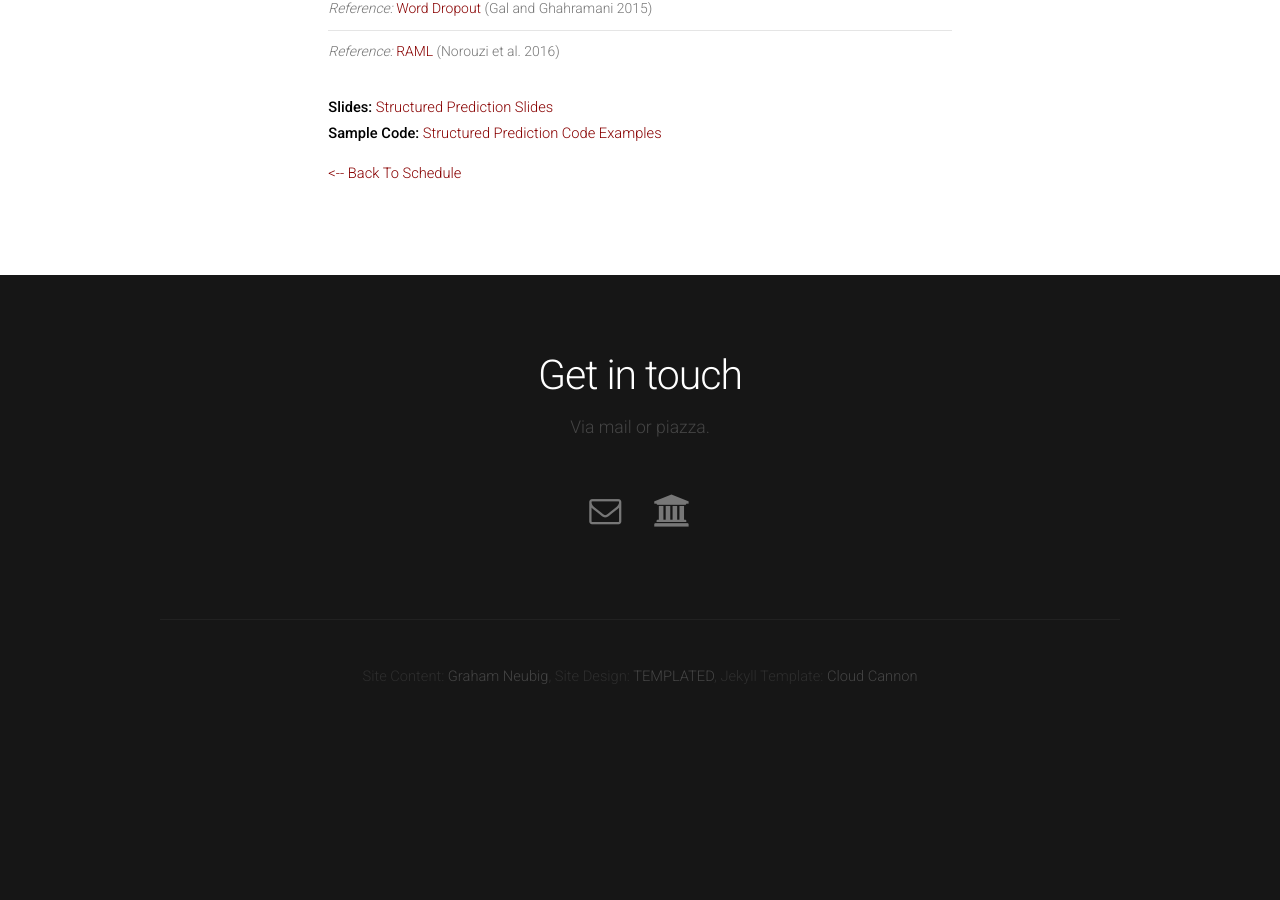
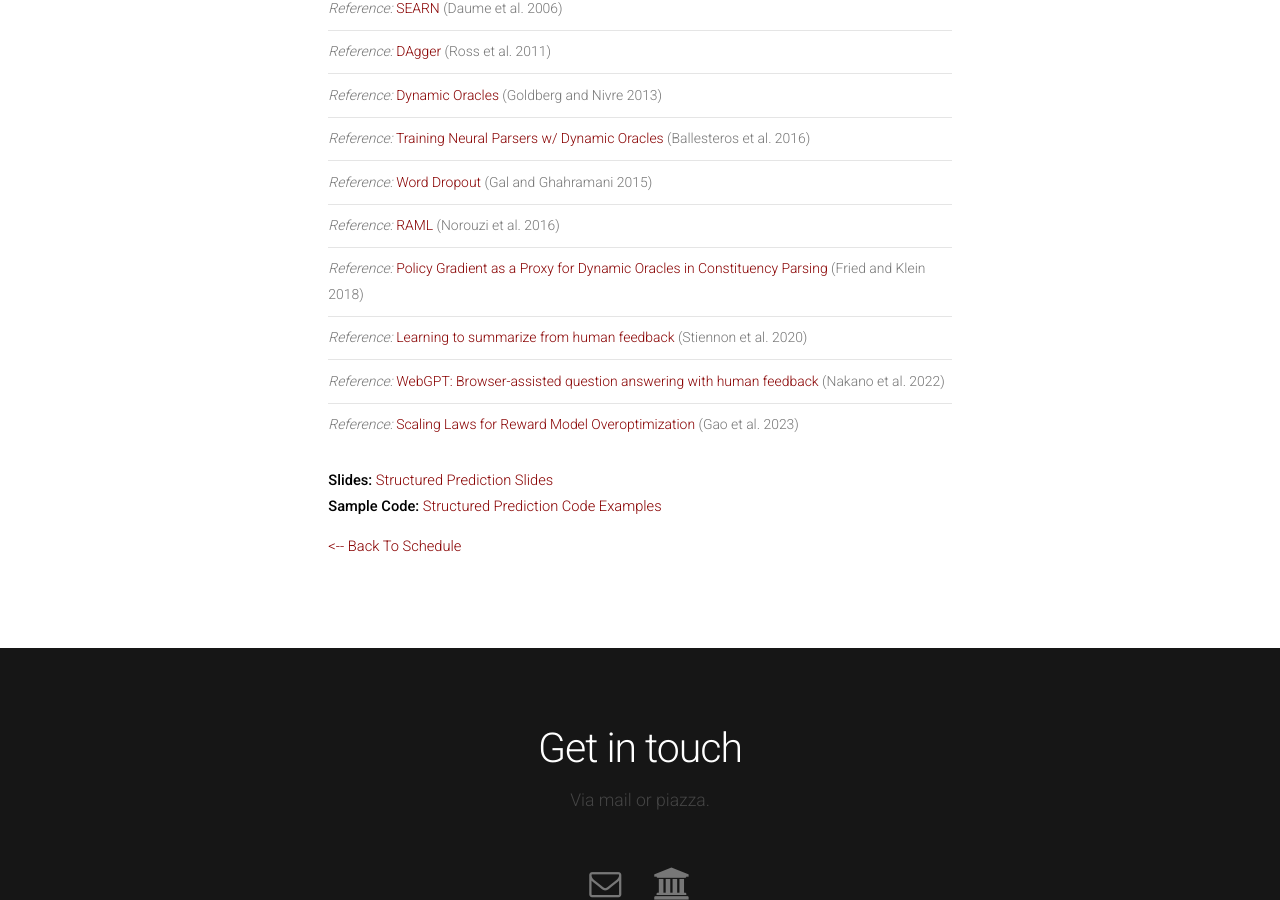
Before and after one commit to cmu-anlp/cmu-anlp.github.io, a Jekyll site: the page built from _posts/2023-11-17-structured.html, in a window 1280 px wide and 900 px high, scrolled down 2234 px. Built offline with Jekyll 4.4.1, drawn with Linux system fonts in a browser that asks for light colours; nearby versions of some CDN libraries; before the commit the page ends 2967 px from its top, so only the background shows below that; some of the changed text lies outside the part shown.

Commit message:
update slides

```diff
--- a/_posts/2023-11-17-structured.html
+++ b/_posts/2023-11-17-structured.html
@@ -25,6 +25,10 @@ categories: classes
   <li><i>Reference:</i> <a href="https://arxiv.org/abs/1909.13788">Revisiting Self-training</a> (He et al. 2020)</li>
   <li><i>Reference:</i> <a href="http://www.gatsby.ucl.ac.uk/~dayan/papers/reinfss.pdf">Adding Baselines</a> (Dayan 1990)</li>
   <li><i>Reference:</i> <a href="https://arxiv.org/pdf/1511.06732.pdf">Sequence-level Training for RNNs</a> (Ranzato et al. 2016)</li>
+  <li><i>Reference:</i> <a href="https://arxiv.org/abs/1512.02433">Minimum Risk Training for Neural Machine Translation</a> (Shen et al. 2016)</li>
+  <li><i>Reference:</i> <a href="https://arxiv.org/abs/1707.06347">Proximal Policy Optimization Algorithms</a> (Schulman et al. 2017)</li>
+  <li><i>Reference:</i> <a href="https://arxiv.org/abs/2305.18290">Direct Preference Optimization</a> (Rafailov et al. 2023)</li>
+  <li><i>Reference:</i> <a href="https://arxiv.org/abs/2205.13636">Quark: Controllable Text Generation with Reinforced Unlearning</a> (Rafailov et al. 2023)</li>
   <li><i>Reference:</i> <a href="http://www.dtic.mil/docs/citations/ADA261434">Experience Replay</a> (Lin 1993)</li>
   <li><i>Reference:</i> <a href="http://cling.csd.uwo.ca/cs346a/extra/tdgammon.pdf">Neural Q Learning</a> (Tesauro 1995)</li>
   <li><i>Reference:</i> <a href="https://pdfs.semanticscholar.org/2980/dfe5c99658dc3e508d9d6e1d7f26e6fc8934.pdf">Intrinsic Reward</a> (Schmidhuber 1991)</li>
@@ -51,9 +55,13 @@ categories: classes
   <li><i>Reference:</i> <a href="http://aclweb.org/anthology/D/D16/D16-1211.pdf">Training Neural Parsers w/ Dynamic Oracles</a> (Ballesteros et al. 2016)</li>
   <li><i>Reference:</i> <a href="https://arxiv.org/pdf/1512.05287.pdf">Word Dropout</a> (Gal and Ghahramani 2015)</li>
   <li><i>Reference:</i> <a href="http://papers.nips.cc/paper/6547-reward-augmented-maximum-likelihood-for-neural-structured-prediction.pdf">RAML</a> (Norouzi et al. 2016)</li>
+  <li><i>Reference:</i> <a href="https://arxiv.org/abs/1806.03290">Policy Gradient as a Proxy for Dynamic Oracles in Constituency Parsing</a> (Fried and Klein 2018)</li>
+  <li><i>Reference:</i> <a href="https://arxiv.org/abs/2009.01325">Learning to summarize from human feedback</a> (Stiennon et al. 2020)</li>
+  <li><i>Reference:</i> <a href="https://arxiv.org/abs/2112.09332">WebGPT: Browser-assisted question answering with human feedback</a> (Nakano et al. 2022)</li>
+  <li><i>Reference:</i> <a href="https://proceedings.mlr.press/v202/gao23h/gao23h.pdf">Scaling Laws for Reward Model Overoptimization</a> (Gao et al. 2023)</li>
 </ul>
 
 <p>
-<b>Slides:</b> <a href="{{ site.baseurl }}/assets/slides/anlp-22-structure.pdf">Structured Prediction Slides</a> <br/>
+<b>Slides:</b> <a href="{{ site.baseurl }}/assets/slides/anlp-20-structure.pdf">Structured Prediction Slides</a> <br/>
 <b>Sample Code:</b> <a href="https://github.com/neubig/nn4nlp-code/tree/master/10-structured">Structured Prediction Code Examples</a><br/>
 </p>
```
Also changed, not shown: 1 other file.
